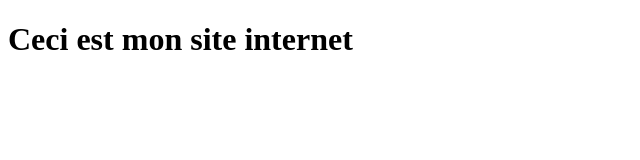
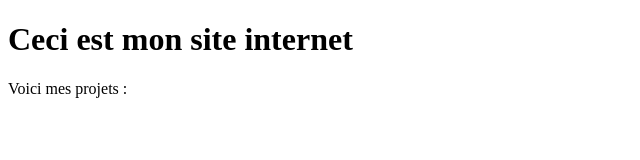
Before and after one commit to Simon-1608/projet-d, a plain HTML site: page index.html in a window 1280 px wide. Shown: the whole page, without its empty margins (0-640 px from the left). Drawn offline with Linux system fonts and the light colour scheme.

Commit message:
Update index.html

```diff
--- a/index.html
+++ b/index.html
@@ -7,5 +7,7 @@
 </head>
 <body>
     <h1>Ceci est mon site internet</h1>
+    <p>Voici mes projets :</p>
 </body>
+
 </html>
```
